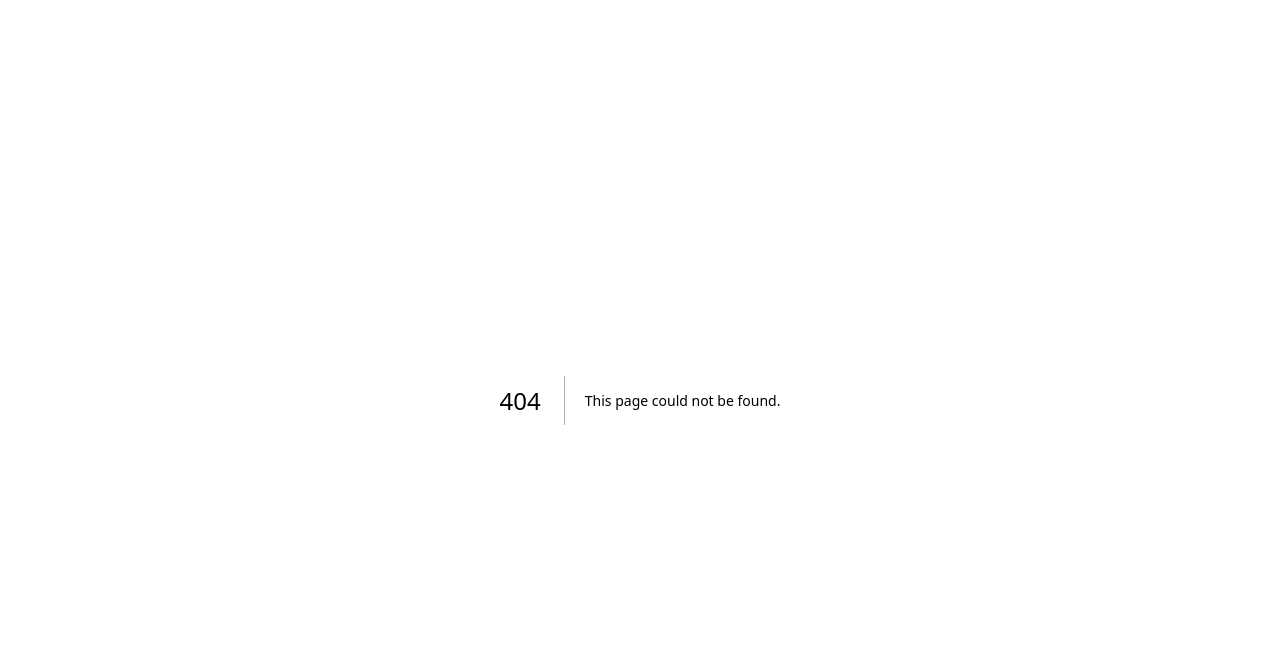
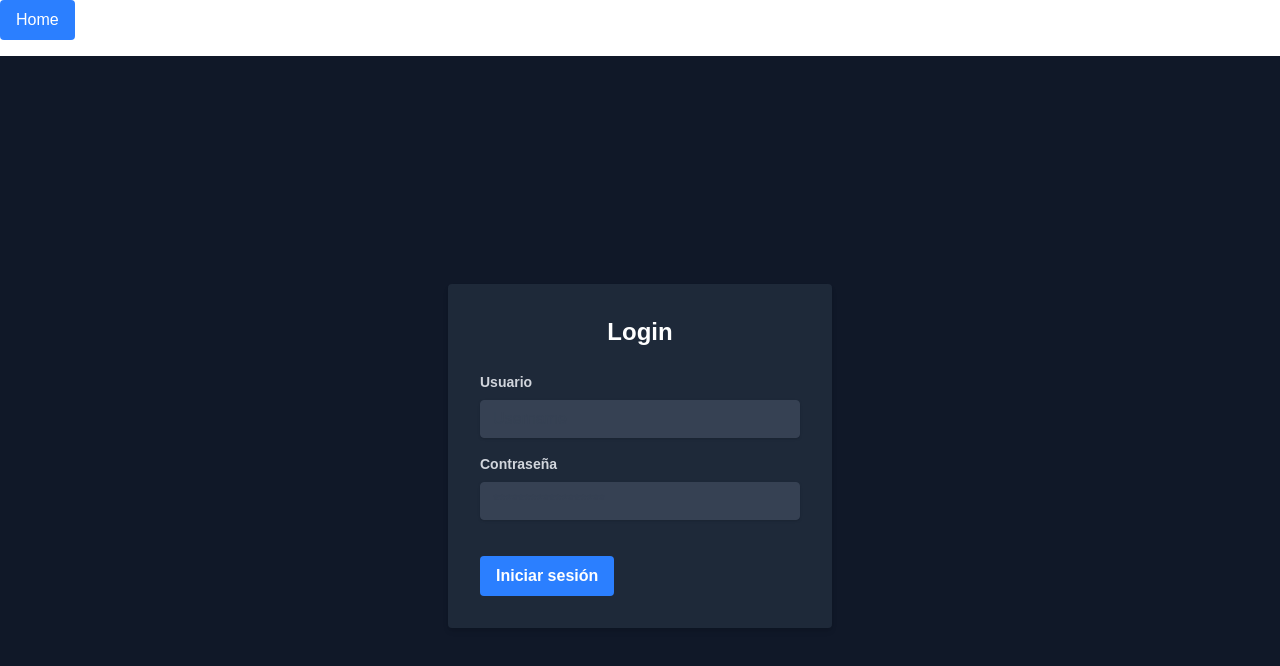
Before and after one commit to pairPrograming1/front, a Next.js app in the folder my-app/: page /login in a window 1280 px wide. Before the commit this address had no page. Shown: the top 666 px of the page. Built offline with nearby package versions, Linux system fonts and the light colour scheme.

Commit message:
modificaciones en login

```diff
--- a/my-app/src/app/login.js
+++ /dev/null
@@ -1,67 +0,0 @@
-"use client";
-import React, { useState } from "react";
-import { useAuth0 } from "@auth0/auth0-react";
-
-function Login() {
-  const { loginWithRedirect, logout, user, isAuthenticated } = useAuth0();
-  const [loading, setLoading] = useState(false);
-  const [username, setUsername] = useState("");
-  const [password, setPassword] = useState("");
-
-  const handleLogin = async () => {
-    setLoading(true);
-    await loginWithRedirect();
-    setLoading(false);
-  };
-
-  const handleLogout = () => {
-    logout({
-      returnTo: window.location.origin,
-    });
-  };
-
-  return (
-    <div className="flex flex-col items-center justify-center min-h-screen bg-gray-900 text-white">
-      <div className="bg-gray-800 p-8 rounded shadow-md w-full max-w-md">
-        <h1 className="text-2xl font-bold mb-4">Login</h1>
-        {isAuthenticated ? (
-          <div>
-            <p className="mb-4">Welcome, {user.name}!</p>
-            <button
-              onClick={handleLogout}
-              className="w-full bg-red-500 text-white py-2 px-4 rounded hover:bg-red-600"
-            >
-              Logout
-            </button>
-          </div>
-        ) : (
-          <div>
-            <input
-              type="text"
-              placeholder="Username"
-              value={username}
-              onChange={(e) => setUsername(e.target.value)}
-              className="w-full mb-4 p-2 rounded bg-gray-700 text-white"
-            />
-            <input
-              type="password"
-              placeholder="Password"
-              value={password}
-              onChange={(e) => setPassword(e.target.value)}
-              className="w-full mb-4 p-2 rounded bg-gray-700 text-white"
-            />
-            <button
-              onClick={handleLogin}
-              className="w-full bg-blue-500 text-white py-2 px-4 rounded hover:bg-blue-600 mb-4"
-              disabled={loading}
-            >
-              {loading ? "Loading..." : "Login con Auth0"}
-            </button>
-          </div>
-        )}
-      </div>
-    </div>
-  );
-}
-
-export default Login;
--- /dev/null
+++ b/my-app/src/app/login/page.js
@@ -0,0 +1,16 @@
+"use client";
+import Login from "../../component/login/login";
+import Link from "next/link";
+
+export default function LoginPage() {
+  return (
+    <div>
+      <Link href="/">
+        <button className="px-4 py-2 mb-4 text-white bg-blue-500 rounded hover:bg-blue-700">
+          Home
+        </button>
+      </Link>
+      <Login />
+    </div>
+  );
+}
--- a/my-app/src/app/page.js
+++ b/my-app/src/app/page.js
@@ -1,9 +1,22 @@
-import Login from "./login";
+"use client";
+import { useRouter } from "next/navigation";
 
 export default function Home() {
+  const router = useRouter();
+
+  const handleLoginClick = () => {
+    router.push("/login");
+  };
+
   return (
-    <div>
-      <Login />
+    <div className="bg-gray-900 text-white min-h-screen flex flex-col items-center justify-center">
+      <h1 className="text-4xl mb-4">Home</h1>
+      <button
+        onClick={handleLoginClick}
+        className="bg-blue-500 hover:bg-blue-700 text-white font-bold py-2 px-4 rounded"
+      >
+        Iniciar sesion
+      </button>
     </div>
   );
 }
--- /dev/null
+++ b/my-app/src/component/login/login.js
@@ -0,0 +1,51 @@
+import React from "react";
+
+export default function Login() {
+  return (
+    <div className="flex items-center justify-center min-h-screen bg-gray-900">
+      <div className="bg-gray-800 p-8 rounded shadow-md w-full max-w-sm">
+        <h2 className="text-2xl font-bold mb-6 text-center text-white">
+          Login
+        </h2>
+        <form>
+          <div className="mb-4">
+            <label
+              className="block text-gray-300 text-sm font-bold mb-2"
+              htmlFor="username"
+            >
+              Usuario
+            </label>
+            <input
+              className="shadow appearance-none border rounded w-full py-2 px-3 text-gray-700 leading-tight focus:outline-none focus:shadow-outline bg-gray-700"
+              id="username"
+              type="text"
+              placeholder="Username"
+            />
+          </div>
+          <div className="mb-6">
+            <label
+              className="block text-gray-300 text-sm font-bold mb-2"
+              htmlFor="password"
+            >
+              Contraseña
+            </label>
+            <input
+              className="shadow appearance-none border rounded w-full py-2 px-3 text-gray-700 mb-3 leading-tight focus:outline-none focus:shadow-outline bg-gray-700"
+              id="password"
+              type="password"
+              placeholder="******************"
+            />
+          </div>
+          <div className="flex items-center justify-between">
+            <button
+              className="bg-blue-500 hover:bg-blue-700 text-white font-bold py-2 px-4 rounded focus:outline-none focus:shadow-outline"
+              type="button"
+            >
+              Iniciar sesión
+            </button>
+          </div>
+        </form>
+      </div>
+    </div>
+  );
+}
--- a/my-app/src/pages/_app.js
+++ /dev/null
@@ -1,18 +0,0 @@
-import { Auth0Provider } from "@auth0/auth0-react";
-import "../app/global.css";
-
-function App({ Component, pageProps }) {
-  return (
-    <Auth0Provider
-      domain="YOUR_AUTH0_DOMAIN"
-      clientId="YOUR_AUTH0_CLIENT_ID"
-      redirectUri={typeof window !== "undefined" && window.location.origin}
-    >
-      <div>
-        <Component {...pageProps} />
-      </div>
-    </Auth0Provider>
-  );
-}
-
-export default App;
```
